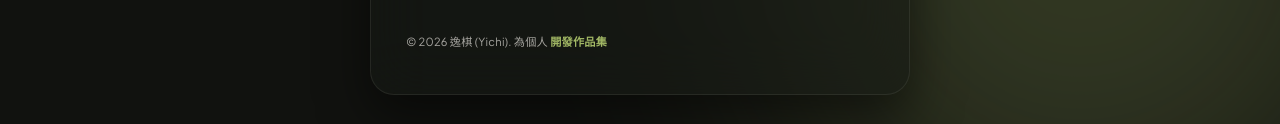
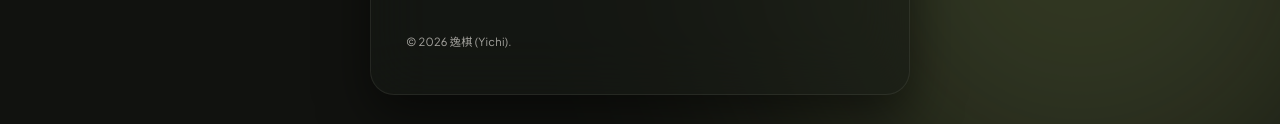
Before and after one commit to dec591nyc/First-AI-Dev-Practice, a plain HTML site: page index.html in a window 1280 px wide. Shown: the part 649-773 px from the top of the page. Drawn offline with nearby package versions, Linux system fonts and the light colour scheme.

Commit message:
Make README more down-to-earth, change title expression, and remove portfolio link

```diff
--- a/index.html
+++ b/index.html
@@ -545,8 +545,7 @@
 
             <!-- Card Footer -->
             <div class="footer-tag">
-                <span id="footer-copy">© 2026 Yichi Nien. Built for </span>
-                <a href="https://17s-portfolio.vercel.app/" target="_blank" id="footer-portfolio-link">Portfolio</a>
+                <span id="footer-copy">© 2026 Yichi Nien.</span>
             </div>
         </div>
     </div>
@@ -578,7 +577,6 @@
         const quoteBtn = document.getElementById('quote-btn');
         const themeLabel = document.getElementById('theme-lbl');
         const footerCopy = document.getElementById('footer-copy');
-        const footerPortfolioLink = document.getElementById('footer-portfolio-link');
 
         // State Variables
         let currentLanguage = 'zh'; // Default to Chinese
@@ -594,8 +592,7 @@
                 timezone: "Timezone: ",
                 progress: "Day Progress",
                 theme: "THEME:",
-                footer: "© 2026 Yichi Nien. Built for ",
-                portfolio: "Portfolio",
+                footer: "© 2026 Yichi Nien.",
                 greetings: {
                     morning: "I'm Yichi, Good Morning!",
                     afternoon: "I'm Yichi, Good Afternoon!",
@@ -619,8 +616,7 @@
                 timezone: "目前時區: ",
                 progress: "今日時間流逝度",
                 theme: "面板主題:",
-                footer: "© 2026 逸棋 (Yichi). 為個人 ",
-                portfolio: "開發作品集",
+                footer: "© 2026 逸棋 (Yichi).",
                 greetings: {
                     morning: "我是逸棋 (Yichi)，早安！",
                     afternoon: "我是逸棋 (Yichi)，午安！",
@@ -716,7 +712,6 @@
             progressLabel.textContent = dict.progress;
             themeLabel.textContent = dict.theme;
             footerCopy.innerHTML = dict.footer;
-            footerPortfolioLink.textContent = dict.portfolio;
         }
 
         // Live Clock, Calendar & Day Progress Logic
```
Also changed, not shown: 1 other file.
